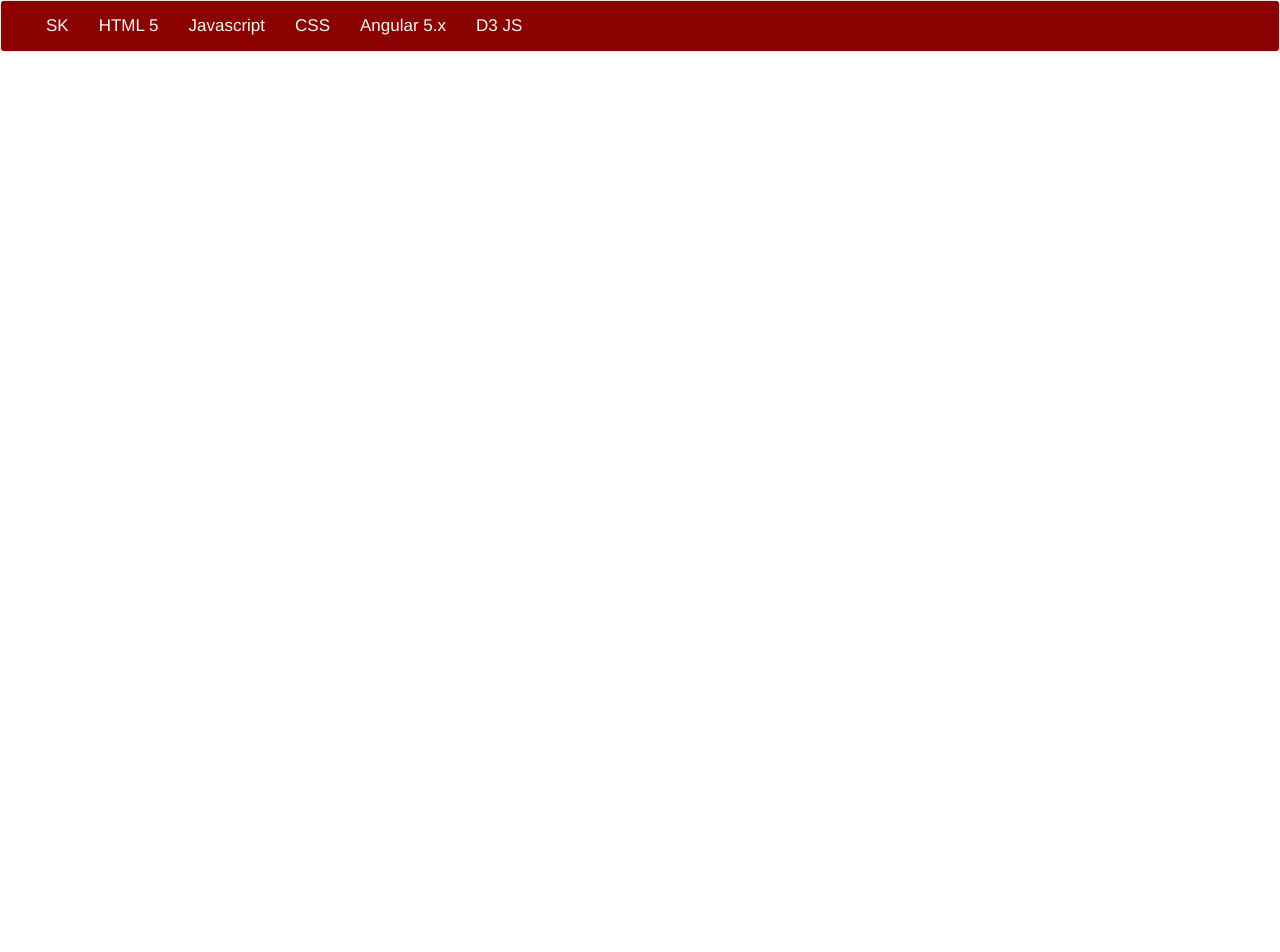
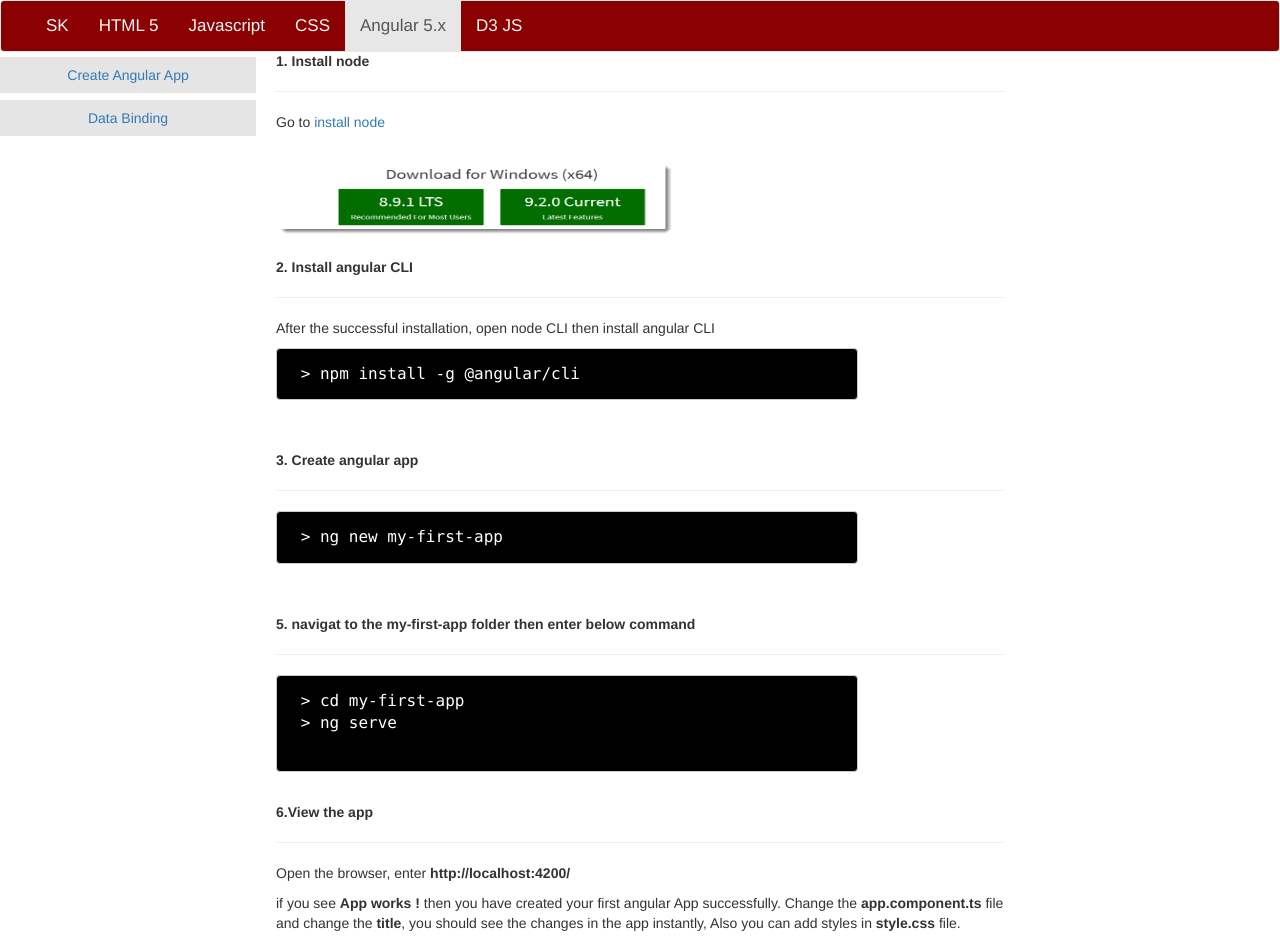
Before and after one commit to manivelarjunan/uidevelopment, an Angular app: page /Angular/CreateAngular in a window 1280 px wide. Before the commit this address led to /. Shown: the top 952 px of the page. Before the commit the page ends 800 px from the top, so only its background shows below. Built offline with nearby package versions, Linux system fonts and the light colour scheme.

Commit message:
Added install angular page

```diff
--- a/src/app/angularpage/angular-page-component/angular-page-component.component.html
+++ b/src/app/angularpage/angular-page-component/angular-page-component.component.html
@@ -3,6 +3,9 @@
 
     <div class="menuitem" routerLinkActive="active"
          [routerLinkActiveOptions]="{exact: true}">
+      <a routerLink="CreateAngular"> Create Angular App</a>
+    </div>
+    <div class="menuitem" routerLinkActive="active">
       <a routerLink="DataBinding"> Data Binding </a>
     </div>
     <!--
--- /dev/null
+++ b/src/app/angularpage/angular-page-component/create-angular-app/create-angular-app.component.html
@@ -0,0 +1,59 @@
+<div>
+  <fieldset>
+    <legend>create angular app:</legend>
+    <div>
+      <b> 1. Install node </b>
+      <hr />
+      <p>   Go to <a href="https://nodejs.org/en/"> install node</a></p>
+      <br />
+      <img [src]="nodeInstallImage" alt="Avatar" style="width:400px;height:75px">
+      <br />
+      <br />
+
+    </div>
+
+    <div>
+      <b> 2. Install angular CLI</b>
+      <hr />
+      <p>After the successful installation, open node CLI then install angular CLI</p>
+      <pre> &gt; npm install -g @angular/cli</pre>
+      <br />
+      <br />
+    </div>
+
+    <div>
+      <b> 3. Create angular app</b>
+      <hr />
+      <pre> &gt; ng new my-first-app</pre>
+      <br />
+      <br />
+    </div>
+
+    <div>
+      <b> 5. navigat to the my-first-app folder then enter below command</b>
+      <hr />
+      <pre> &gt; cd my-first-app
+ &gt; ng serve
+      </pre>
+      <br />
+    </div>
+
+    <div>
+      <b> 6.View the app</b>
+      <hr />
+      <p> Open the browser, enter <strong><a href="http://localhost:4200/"></a>http://localhost:4200/</strong></p>
+      <p>if you see <strong>App works !</strong> then you have created your first angular App successfully.
+      Change the <strong>app.component.ts</strong> file and change the <strong>title</strong>, you should see the changes in the app instantly,
+      Also you can add styles in <strong> style.css </strong> file.
+      </p>
+      <br />
+      <br />
+    </div>
+
+    <strong>What you learnt?</strong>
+    <ul>
+      <li>Create and run angular applications.</li>
+    </ul>
+
+  </fieldset>
+</div>
--- /dev/null
+++ b/src/app/angularpage/angular-page-component/create-angular-app/create-angular-app.component.ts
@@ -0,0 +1,17 @@
+import { Component, OnInit } from '@angular/core';
+
+@Component({
+  selector: 'app-create-angular-app',
+  templateUrl: './create-angular-app.component.html',
+  styleUrls: ['./create-angular-app.component.css']
+})
+export class CreateAngularAppComponent implements OnInit {
+
+  nodeInstallImage = require("./images/nodeInstall.png");
+
+  constructor() { }
+
+  ngOnInit() {
+  }
+
+}
--- a/src/app/angularpage/angular-page-component/data-binding/data-binding.component.html
+++ b/src/app/angularpage/angular-page-component/data-binding/data-binding.component.html
@@ -86,12 +86,12 @@
         <p>
           Write a template property binding to set a property of a view element. The binding sets the property to the value of a template expression.
 
-          The most common property binding sets an element property to a component property value. An example is binding the src property of an image element to a component's heroImageUrl property:
+          The most common property binding sets an element property to a component property value. An example is binding the src property of an image element to a component's recipeImageUrl property:
           property binding as one-way data binding because it flows a value in one direction, from a component's data property into a target element property.
           <br />
           You cannot use property binding to pull values out of the target element. You can't bind to a property of the target element to read it. You can only set it.
         </p>
-        <pre>&lt;img [src]="heroImageUrl"&gt;</pre>
+        <pre>&lt;img [src]="recipeImageUrl"&gt;</pre>
 
         <br />
 
@@ -121,7 +121,7 @@
         <hr />
 
         <p>
-          Event binding syntax consists of a target event name within parentheses on the left of an equal sign, and a quoted template statement on the right. The following event binding listens for the button's click events, calling the component's onSave() method whenever a click occurs:<br />
+          Event binding syntax consists of a target event name within parentheses on the left of an equal sign, and a quoted template statement on the right. The following event binding listens for the button's click events, calling the component's addCustomer() method whenever a click occurs:<br />
         </p>
         <pre>&lt;button (click)="addCustomer()"&gt; Add Customer &lt;button&gt;</pre>
 
@@ -157,7 +157,7 @@
         <hr />
 
         <p>
-          Event binding syntax consists of a target event name within parentheses on the left of an equal sign, and a quoted template statement on the right. The following event binding listens for the button's click events, calling the component's onSave() method whenever a click occurs:<br />
+          Event binding syntax consists of a target event name within parentheses on the left of an equal sign, and a quoted template statement on the right. The following event binding listens for the button's click events, calling the component's addCustomer() method whenever a click occurs:<br />
         </p>
         <pre>&lt;button (click)="addCustomer()"&gt; Add Customer &lt;/button&gt;</pre>
 
--- a/src/app/app-routing.module.ts
+++ b/src/app/app-routing.module.ts
@@ -8,11 +8,14 @@ import { HomepageComponent } from './home/homepage/homepage.component';
 import { DataBindingComponent } from './angularpage/angular-page-component/data-binding/data-binding.component';
 import { HtmlComponentComponent } from './htmlpage/html-component/html-component.component';
 import { DocTypepageComponent } from './htmlpage/html-Component/doc-typepage/doc-typepage.component';
+import { CreateAngularAppComponent } from './angularpage/angular-page-component/create-angular-app/create-angular-app.component';
+
 
 const appRoutes: Routes = [
   { path: '', component: HomepageComponent },
   {
     path: 'Angular', component: AngularPageComponentComponent, children: [
+      { path: 'CreateAngular', component: CreateAngularAppComponent},
       { path: 'DataBinding', component: DataBindingComponent }
     ]
   },
--- a/src/app/app.module.ts
+++ b/src/app/app.module.ts
@@ -12,8 +12,10 @@ import { CssPageComponentComponent } from './csspage/css-page-component/css-page
 import { D3PageComponentComponent } from './d3page/d3-page-component/d3-page-component.component';
 import { HomepageComponent } from './home/homepage/homepage.component';
 import { DataBindingComponent } from './angularpage/angular-page-component/data-binding/data-binding.component';
+import { CreateAngularAppComponent } from './angularpage/angular-page-component/create-angular-app/create-angular-app.component';
 import { HtmlComponentComponent } from './htmlpage/html-component/html-component.component';
 import { DocTypepageComponent } from './htmlpage/html-Component/doc-typepage/doc-typepage.component';
+
 
 
 @NgModule({
@@ -26,7 +28,8 @@ import { DocTypepageComponent } from './htmlpage/html-Component/doc-typepage/doc
     HomepageComponent,
     DataBindingComponent,
     HtmlComponentComponent,
-    DocTypepageComponent
+    DocTypepageComponent,
+    CreateAngularAppComponent
 
   ],
   imports: [
--- a/src/app/htmlpage/html-component/doc-typepage/doc-typepage.component.html
+++ b/src/app/htmlpage/html-component/doc-typepage/doc-typepage.component.html
@@ -4,7 +4,7 @@
     <legend>Doctype</legend>
 
       <p>
-      The <!DOCTYPE> declaration must be the very first thing in your HTML document, before the <code>html</code> tag.
+      The <!DOCTYPE> declaration must be the very first thing in your HTML document, before the <code>&lt;html&gt;</code> tag.
 
       The <!DOCTYPE> declaration is not an HTML tag; it is an instruction to the web browser about what version of HTML the page is written in.
 
--- a/src/styles.css
+++ b/src/styles.css
@@ -74,7 +74,9 @@ ul li {
 .example {
   width: 100px;
   height: 20px;
-  background-color: forestgreen;
+  color: forestgreen;
+  border-bottom-color:yellow;
+  background-color: white;
   box-shadow: 5px 5px 5px #888888;
 }
 
```
Also changed, not shown: src/app/angularpage/angular-page-component/create-angular-app/create-angular-app.component.css (added), src/app/angularpage/angular-page-component/create-angular-app/images/nodeInstall.png (added).
